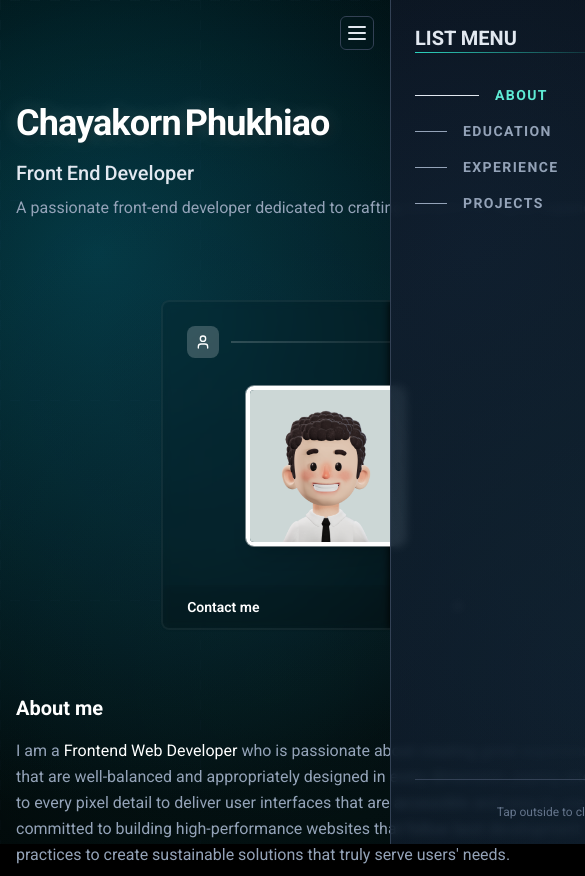
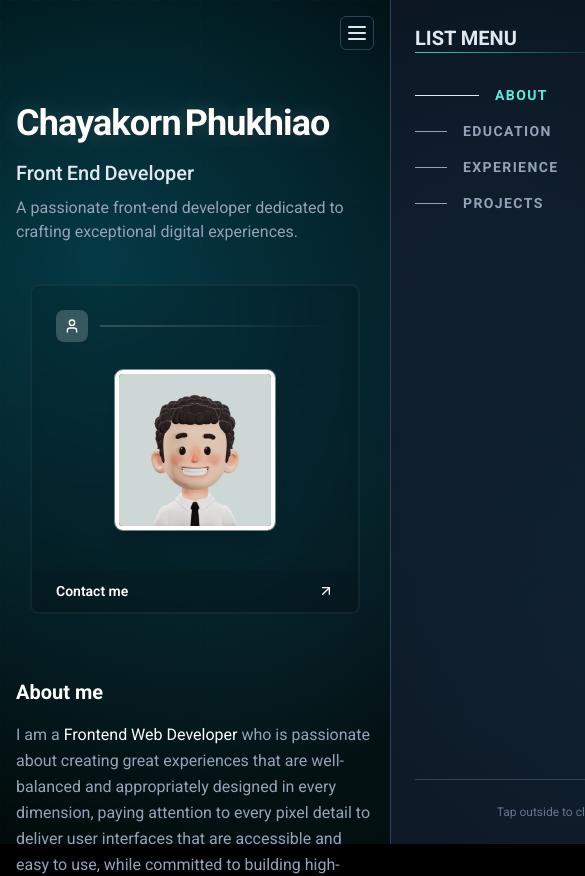
Before and after one commit to iSusBxnk/Portfolio, a Next.js app: page / in a window 390 px wide. Shown: the top 876 px of the page, 585 px wide, since content can reach past the window. Built offline with nearby package versions, Linux system fonts and the light colour scheme.

Commit message:
fix padding

```diff
--- a/src/app/content/LeftSection/left-section.tsx
+++ b/src/app/content/LeftSection/left-section.tsx
@@ -41,7 +41,7 @@ export default function LeftSection({ menuItems, currentSection }: LeftSectionPr
       <div className="sticky top-24 grid lg:grid-rows-[35%_45%_20%] lg:h-[87vh] gap-4 lg:gap-0 mb-16 lg:mb-0">
        <div className="space-y-4 ">
        <Header />
-       <div className="md:ml-16 pt-16 md:pt-0 md:block flex justify-center items-center">
+       <div className="md:ml-16 pt-6 md:pt-0 md:block flex justify-center items-center">
        <Profile
           image={profile.image}
           title={profile.title}
--- a/src/app/page.tsx
+++ b/src/app/page.tsx
@@ -70,7 +70,7 @@ export default function Home() {
     <>
       <MobileMenu menuItems={menuItems.map((item) => item.label)} currentSection={currentSection} />
       <AnimatedBackground>
-        <div className="mx-auto max-w-7xl grid lg:grid-cols-[50%_50%] lg:gap-4 px-4 pt-24">
+        <div className="mx-auto max-w-7xl grid grid-cols-1 lg:grid-cols-[50%_50%] lg:gap-4 px-4 pt-24">
           <LeftSection menuItems={menuItems.map((item) => item.label)} currentSection={currentSection} />
           <RightSection addSectionId={addSectionId} />
         </div>
```
